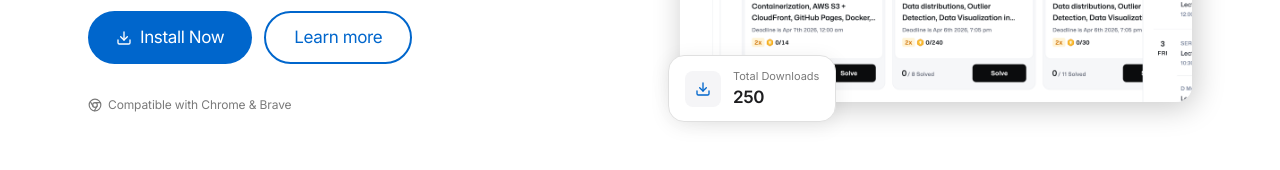
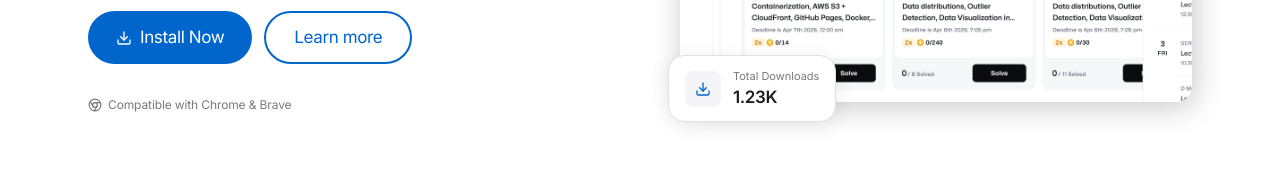
Before and after one commit to Jadu07/Newton-Plus, a React (Vite) app: page / in a window 1280 px wide. Shown: the part 531-701 px from the top of the page. Built offline with nearby package versions, Linux system fonts and the light colour scheme; no server answers.

Commit message:
update default values

```diff
--- a/src/App.jsx
+++ b/src/App.jsx
@@ -4,6 +4,13 @@ import { Download, CheckCircle, Settings, Menu, X, ChevronRight, Chrome, FolderO
 // --- Assets & Data ---
 
 const SCREENSHOT_URL = "/screenshot.png";
+
+const formatCount = (num) => {
+  if (num >= 1000) {
+    return (num / 1000).toFixed(2).replace(/\.?0+$/, '') + 'K';
+  }
+  return num.toString();
+};
 
 const features = [
   {
@@ -288,7 +295,7 @@ const Hero = ({ onDownload, downloadCount }) => {
               </div>
               <div>
                 <p className="text-[11px] text-[#7a7a7a]" style={{ letterSpacing: '0' }}>Total Downloads</p>
-                <p className="text-[17px] font-semibold text-[#1d1d1f]" style={{ letterSpacing: '-0.374px' }}>{downloadCount}</p>
+                <p className="text-[17px] font-semibold text-[#1d1d1f]" style={{ letterSpacing: '-0.374px' }}>{formatCount(downloadCount)}</p>
               </div>
             </div>
           </div>
@@ -766,7 +773,7 @@ const Footer = () => {
 
 const App = () => {
   const [showDownloadModal, setShowDownloadModal] = useState(false);
-  const [downloadCount, setDownloadCount] = useState(250);
+  const [downloadCount, setDownloadCount] = useState(1230);
 
   useEffect(() => {
     const fetchDownloads = async () => {
```
